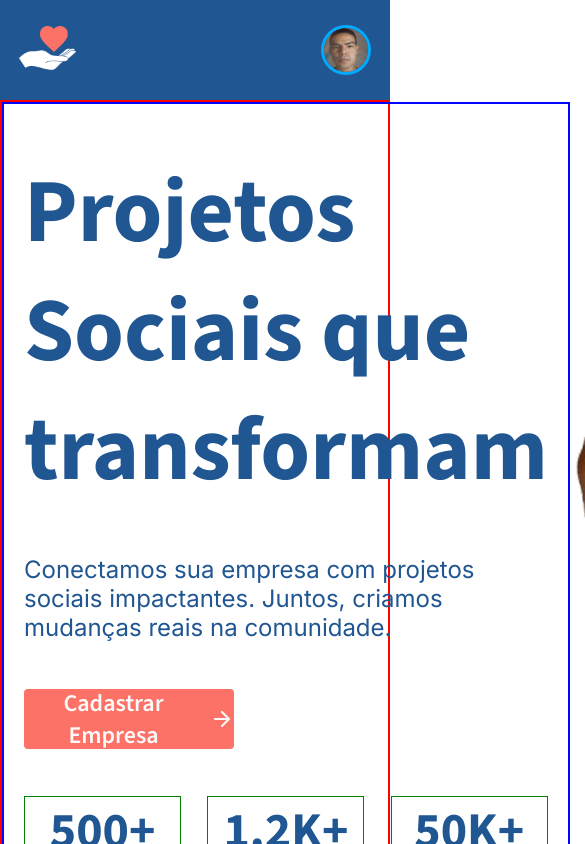
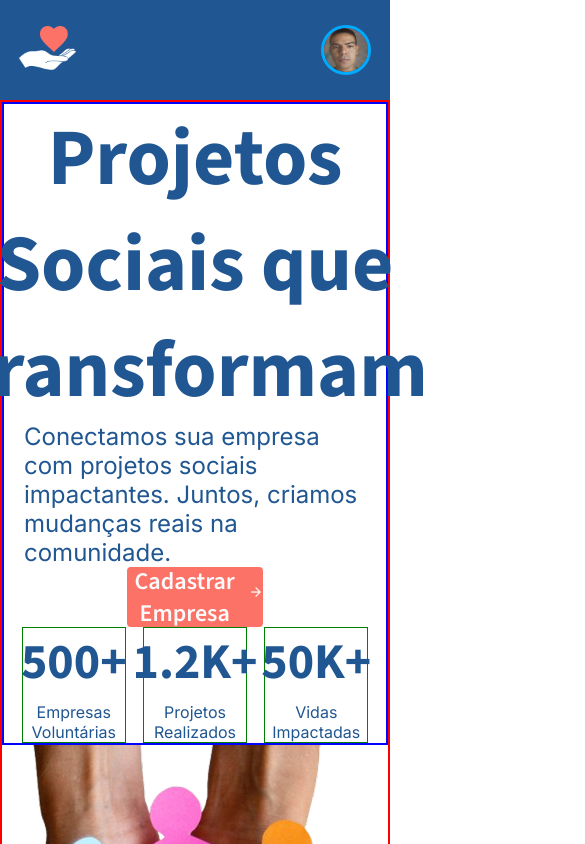
Before and after one commit to laecio22/Connect, a React (Vite) app: page / in a window 390 px wide. Shown: the top 844 px of the page, 585 px wide, since content can reach past the window. Built offline with nearby package versions, Linux system fonts and the light colour scheme.

Commit message:
style(home.module.scss):Inicio  responsividade  da  página  Home

```diff
--- a/src/pages/home/home.module.scss
+++ b/src/pages/home/home.module.scss
@@ -6,6 +6,13 @@
   border: solid 2px red;
   display: flex;
   justify-content: space-between;
+
+  img {
+    max-width: 100%;
+    min-width: 0;
+    object-fit: cover;
+    display: block;
+  }
 }
 
 .info {
@@ -31,3 +38,55 @@
 .infoDados {
   @include m.containerFlexivelBetween()
 }
+
+@media screen and (max-width:768px) {
+  .main{
+    flex-direction: column;
+    align-items: center;
+    height: auto;
+
+    img {
+      width: 100%;
+      max-width: 522px;
+    }
+
+    .info {
+      width: 100%;
+      justify-content: space-between;
+      align-items: center;
+
+      h1{
+        font-size: 80px;
+      }
+
+      h1,p {
+        text-align: center;
+      }
+    }
+    .infoDados {
+      article {
+
+      }
+    }
+  }
+}
+
+@media screen and (max-width:500px) {
+  .main {
+    height: 1000px;
+  }
+
+  .info h1{
+    font-size: 40px;
+  }
+
+  .info p{
+    font-size: 16px;
+  }
+}
+
+@media screen and (max-width:360px) {
+  .infoDados {
+     flex-direction: column;
+  }
+}
```
